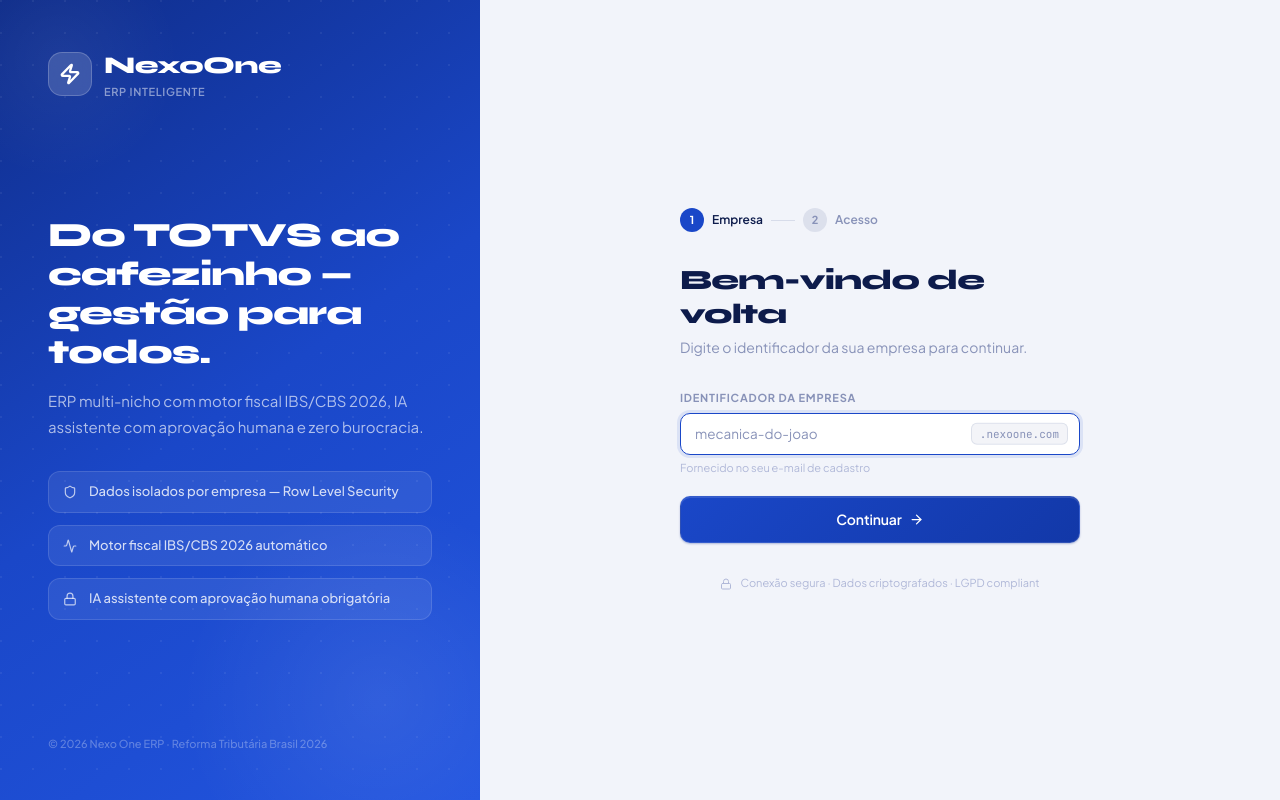
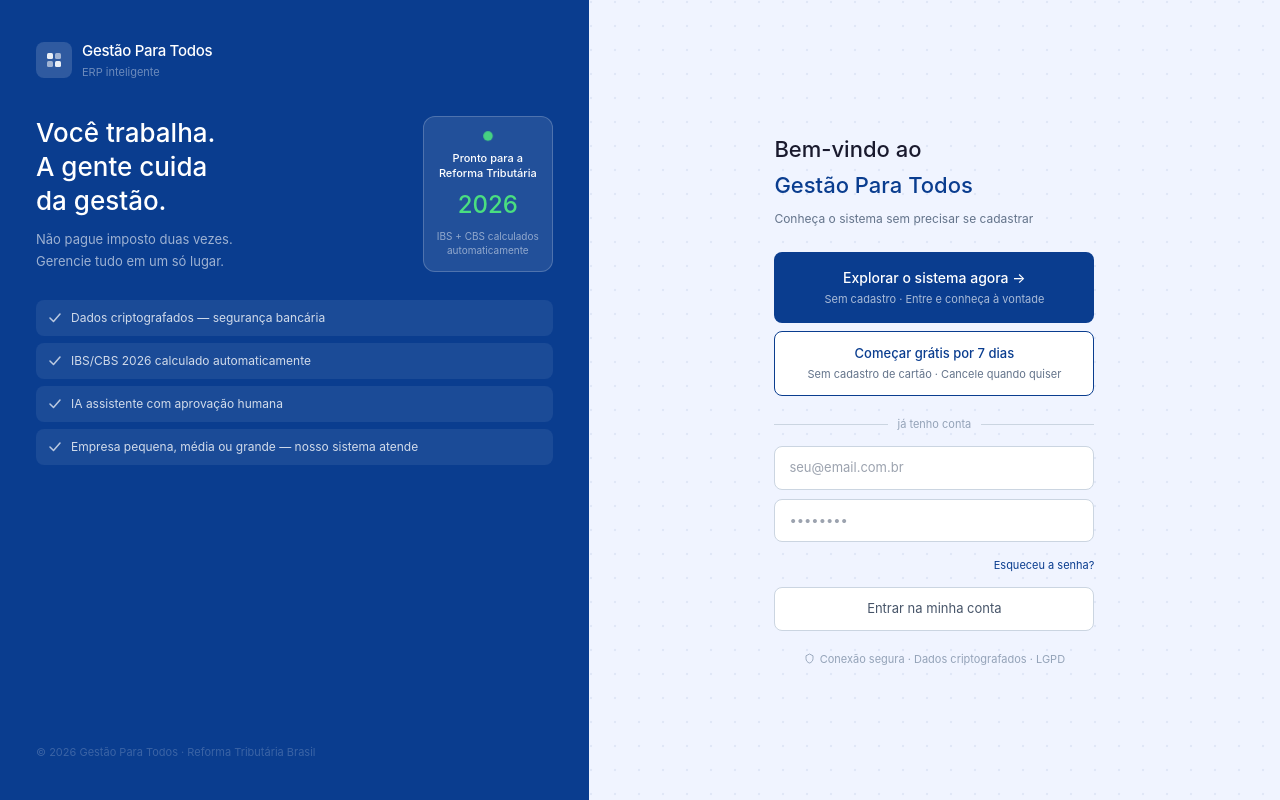
Before and after one commit to Beico10/nexo-flash-erp, a Next.js app in the folder frontend/: page /login in a window 1280 px wide. Built offline with nearby package versions, Linux system fonts and the light colour scheme.

Commit message:
feat: nova tela login explorar sem cadastro badge reforma 2026

```diff
--- a/frontend/src/app/login/page.tsx
+++ b/frontend/src/app/login/page.tsx
@@ -1,311 +1,353 @@
 'use client'
-import { useState } from 'react'
-import { Eye, EyeOff, Zap, ArrowRight, Shield, Activity, Lock } from 'lucide-react'
+import { useState, useEffect } from 'react'
+import { useRouter } from 'next/navigation'
 
 export default function LoginPage() {
-  const [form, setForm] = useState({ tenantSlug: '', email: '', password: '' })
-  const [showPass, setShowPass] = useState(false)
+  const router = useRouter()
+  const [email, setEmail] = useState('')
+  const [password, setPassword] = useState('')
   const [loading, setLoading] = useState(false)
   const [error, setError] = useState('')
-  const [step, setStep] = useState<'slug' | 'credentials'>('slug')
+  const [mounted, setMounted] = useState(false)
 
-  const handleSlugNext = (e: React.FormEvent) => {
-    e.preventDefault()
-    if (form.tenantSlug.trim()) setStep('credentials')
-  }
+  useEffect(() => { setMounted(true) }, [])
 
   const handleLogin = async (e: React.FormEvent) => {
     e.preventDefault()
     setLoading(true)
     setError('')
+
     try {
-      const res = await fetch('/api/auth/login', {
+      const res = await fetch('/api/v1/auth/login', {
         method: 'POST',
         headers: { 'Content-Type': 'application/json' },
-        body: JSON.stringify({
-          tenant_slug: form.tenantSlug,
-          email: form.email,
-          password: form.password,
-        }),
+        body: JSON.stringify({ email, password }),
       })
+
       const data = await res.json()
-      if (!res.ok) throw new Error(data.error || 'Falha no login')
-      // Salvar access_token em memória (nunca localStorage)
-      sessionStorage.setItem('access_token', data.access_token)
-      window.location.href = '/dashboard'
-    } catch (err: any) {
-      setError(err.message)
+
+      if (!res.ok) {
+        setError(data.error || 'E-mail ou senha incorretos')
+        return
+      }
+
+      // Salvar token e redirecionar
+      if (typeof window !== 'undefined') {
+        localStorage.setItem('nexo_token', data.access_token)
+        if (data.tenant_slug) {
+          localStorage.setItem('nexo_tenant', data.tenant_slug)
+        }
+      }
+
+      router.push('/dashboard')
+    } catch {
+      setError('Erro de conexão. Tente novamente.')
     } finally {
       setLoading(false)
     }
   }
 
+  const handleExplore = () => {
+    // Entra no sistema sem login — modo demonstração
+    if (typeof window !== 'undefined') {
+      localStorage.setItem('nexo_token', 'demo-token')
+      localStorage.setItem('nexo_tenant', 'demo')
+      localStorage.setItem('nexo_demo_mode', 'true')
+    }
+    router.push('/dashboard')
+  }
+
+  const handleTrial = () => {
+    router.push('/cadastro')
+  }
+
+  if (!mounted) return null
+
   return (
-    <div className="min-h-screen flex" style={{ background: '#F2F4FA' }}>
+    <div style={{
+      display: 'flex',
+      minHeight: '100vh',
+      fontFamily: '-apple-system, BlinkMacSystemFont, "Segoe UI", sans-serif',
+    }}>
 
-      {/* Left panel — branding */}
-      <div
-        className="hidden lg:flex flex-col justify-between w-[480px] flex-shrink-0 p-12 relative overflow-hidden"
-        style={{ background: 'linear-gradient(145deg, #0F2D8A 0%, #1A47C8 50%, #2255E0 100%)' }}
-      >
-        {/* Background decoration */}
+      {/* ── LADO ESQUERDO — azul ── */}
       <div style={{
-          position: 'absolute', inset: 0, opacity: 0.06,
-          backgroundImage: 'radial-gradient(circle at 1px 1px, white 1px, transparent 0)',
-          backgroundSize: '32px 32px',
-        }} />
-        <div style={{
-          position: 'absolute', bottom: -100, right: -100,
-          width: 400, height: 400,
-          borderRadius: '50%',
-          background: 'radial-gradient(circle, rgba(255,255,255,0.08) 0%, transparent 70%)',
-        }} />
-        <div style={{
-          position: 'absolute', top: -60, left: -60,
-          width: 240, height: 240,
-          borderRadius: '50%',
-          background: 'radial-gradient(circle, rgba(255,255,255,0.05) 0%, transparent 70%)',
-        }} />
+        width: '46%',
+        background: '#0A3D8F',
+        padding: '40px 36px',
+        display: 'flex',
+        flexDirection: 'column',
+        justifyContent: 'space-between',
+      }}>
+        <div>
 
           {/* Logo */}
-        <div className="relative">
-          <div className="flex items-center gap-3">
+          <div style={{ display: 'flex', alignItems: 'center', gap: 10, marginBottom: 36 }}>
             <div style={{
-              width: 44, height: 44, borderRadius: 14,
+              width: 36, height: 36, borderRadius: 8,
               background: 'rgba(255,255,255,0.15)',
-              border: '1px solid rgba(255,255,255,0.2)',
               display: 'flex', alignItems: 'center', justifyContent: 'center',
-              backdropFilter: 'blur(10px)',
+              flexShrink: 0,
             }}>
-              <Zap size={22} className="text-white" strokeWidth={2.5} />
+              <svg width="18" height="18" viewBox="0 0 18 18" fill="none">
+                <rect x="2" y="2" width="6" height="6" rx="1.5" fill="white" opacity="0.9"/>
+                <rect x="10" y="2" width="6" height="6" rx="1.5" fill="white" opacity="0.55"/>
+                <rect x="2" y="10" width="6" height="6" rx="1.5" fill="white" opacity="0.55"/>
+                <rect x="10" y="10" width="6" height="6" rx="1.5" fill="white" opacity="0.9"/>
+              </svg>
             </div>
             <div>
-              <div style={{ fontFamily: 'var(--font-syne)', fontWeight: 800, fontSize: 24, color: '#fff', letterSpacing: '-0.02em' }}>
-                NexoOne
+              <div style={{ fontSize: 15, fontWeight: 500, color: 'white', letterSpacing: -0.3 }}>
+                Gestão Para Todos
               </div>
-              <div style={{ fontSize: 11, color: 'rgba(255,255,255,0.5)', fontWeight: 600, letterSpacing: '0.06em', textTransform: 'uppercase' }}>
-                ERP Inteligente
-              </div>
+              <div style={{ fontSize: 11, color: 'rgba(255,255,255,0.4)', marginTop: 1 }}>
+                ERP inteligente
               </div>
             </div>
           </div>
 
-        {/* Middle content */}
-        <div className="relative space-y-8">
-          <div>
-            <p style={{ fontFamily: 'var(--font-syne)', fontSize: 34, fontWeight: 800, color: '#fff', lineHeight: 1.15, letterSpacing: '-0.03em' }}>
-              Do TOTVS ao cafezinho — gestão para todos.
+          {/* Headline + Badge lado a lado */}
+          <div style={{ display: 'flex', gap: 14, alignItems: 'flex-start', marginBottom: 28 }}>
+
+            {/* Headline */}
+            <div style={{ flex: 1 }}>
+              <p style={{ fontSize: 26, fontWeight: 500, color: 'white', lineHeight: 1.3, margin: '0 0 12px' }}>
+                Você trabalha.<br />A gente cuida<br />da gestão.
               </p>
-            <p style={{ fontSize: 15, color: 'rgba(255,255,255,0.65)', marginTop: 16, lineHeight: 1.7 }}>
-              ERP multi-nicho com motor fiscal IBS/CBS 2026, IA assistente com aprovação humana e zero burocracia.
+              <p style={{ fontSize: 13, color: 'rgba(255,255,255,0.6)', lineHeight: 1.65, margin: 0 }}>
+                Não pague imposto duas vezes.<br />
+                Gerencie tudo em um só lugar.
               </p>
             </div>
 
-          {/* Feature pills */}
-          <div className="space-y-3">
+            {/* Badge Reforma Tributária */}
+            <div style={{
+              width: 130, flexShrink: 0,
+              background: 'rgba(255,255,255,0.1)',
+              border: '1px solid rgba(255,255,255,0.2)',
+              borderRadius: 12, padding: '14px 12px',
+              textAlign: 'center',
+            }}>
+              <div style={{
+                width: 10, height: 10, borderRadius: '50%',
+                background: '#4ADE80', margin: '0 auto 10px',
+                animation: 'dotPulse 2s infinite',
+              }} />
+              <p style={{ fontSize: 11, fontWeight: 500, color: 'white', margin: '0 0 6px', lineHeight: 1.35 }}>
+                Pronto para a<br />Reforma Tributária
+              </p>
+              <p style={{ fontSize: 24, fontWeight: 500, color: '#4ADE80', margin: '0 0 6px' }}>
+                2026
+              </p>
+              <p style={{ fontSize: 10, color: 'rgba(255,255,255,0.5)', margin: 0, lineHeight: 1.4 }}>
+                IBS + CBS calculados automaticamente
+              </p>
+            </div>
+          </div>
+
+          {/* Benefícios */}
+          <div style={{ display: 'flex', flexDirection: 'column', gap: 7 }}>
             {[
-              { icon: <Shield size={14} />, text: 'Dados isolados por empresa — Row Level Security' },
-              { icon: <Activity size={14} />, text: 'Motor fiscal IBS/CBS 2026 automático' },
-              { icon: <Lock size={14} />, text: 'IA assistente com aprovação humana obrigatória' },
-            ].map((f, i) => (
-              <div key={i} className="flex items-center gap-3" style={{
-                background: 'rgba(255,255,255,0.08)',
-                border: '1px solid rgba(255,255,255,0.12)',
-                borderRadius: 12, padding: '10px 14px',
+              'Dados criptografados — segurança bancária',
+              'IBS/CBS 2026 calculado automaticamente',
+              'IA assistente com aprovação humana',
+              'Empresa pequena, média ou grande — nosso sistema atende',
+            ].map((item, i) => (
+              <div key={i} style={{
+                display: 'flex', alignItems: 'center', gap: 10,
+                background: 'rgba(255,255,255,0.07)',
+                borderRadius: 8, padding: '9px 13px',
               }}>
-                <div style={{ color: 'rgba(255,255,255,0.7)' }}>{f.icon}</div>
-                <span style={{ fontSize: 13, color: 'rgba(255,255,255,0.8)', fontWeight: 500 }}>{f.text}</span>
+                <svg width="12" height="12" viewBox="0 0 12 12" fill="none" style={{ flexShrink: 0 }}>
+                  <path d="M1 6l3.5 3.5L11 2" stroke="rgba(255,255,255,0.7)" strokeWidth="1.5" strokeLinecap="round" strokeLinejoin="round"/>
+                </svg>
+                <span style={{ fontSize: 12, color: 'rgba(255,255,255,0.8)' }}>{item}</span>
               </div>
             ))}
           </div>
         </div>
 
-        {/* Footer */}
-        <div className="relative">
-          <p style={{ fontSize: 11, color: 'rgba(255,255,255,0.3)', fontWeight: 500 }}>
-            © 2026 Nexo One ERP · Reforma Tributária Brasil 2026
+        <p style={{ fontSize: 11, color: 'rgba(255,255,255,0.2)', margin: '24px 0 0' }}>
+          © 2026 Gestão Para Todos · Reforma Tributária Brasil
         </p>
+      </div>
+
+      {/* ── LADO DIREITO — azul claro com pontos ── */}
+      <div style={{
+        flex: 1,
+        background: '#F0F4FF',
+        padding: '40px 44px',
+        display: 'flex',
+        flexDirection: 'column',
+        justifyContent: 'center',
+        position: 'relative',
+        overflow: 'hidden',
+      }}>
+
+        {/* Padrão de pontos decorativos */}
+        <svg
+          style={{ position: 'absolute', inset: 0, width: '100%', height: '100%', pointerEvents: 'none' }}
+          xmlns="http://www.w3.org/2000/svg"
+        >
+          <defs>
+            <pattern id="dots" x="0" y="0" width="24" height="24" patternUnits="userSpaceOnUse">
+              <circle cx="2" cy="2" r="1.2" fill="#0A3D8F" opacity="0.07"/>
+            </pattern>
+          </defs>
+          <rect width="100%" height="100%" fill="url(#dots)"/>
+        </svg>
+
+        <div style={{ maxWidth: 320, margin: '0 auto', width: '100%', position: 'relative' }}>
+
+          {/* Saudação */}
+          <div style={{ marginBottom: 24 }}>
+            <p style={{ fontSize: 22, fontWeight: 500, color: '#1a1a2e', margin: '0 0 3px' }}>
+              Bem-vindo ao
+            </p>
+            <p style={{ fontSize: 22, fontWeight: 500, color: '#0A3D8F', margin: '0 0 8px' }}>
+              Gestão Para Todos
+            </p>
+            <p style={{ fontSize: 12, color: '#64748b', margin: 0 }}>
+              Conheça o sistema sem precisar se cadastrar
+            </p>
+          </div>
+
+          {/* BOTÃO PRINCIPAL — explorar sem login */}
+          <button
+            onClick={handleExplore}
+            style={{
+              width: '100%',
+              background: '#0A3D8F',
+              borderRadius: 8, border: 'none',
+              padding: '15px 18px', textAlign: 'center',
+              cursor: 'pointer', marginBottom: 8,
+              animation: 'pulseBtn 2s infinite',
+            }}
+          >
+            <p style={{ fontSize: 14, fontWeight: 500, margin: '0 0 3px', color: 'white' }}>
+              Explorar o sistema agora →
+            </p>
+            <p style={{ fontSize: 11, color: 'rgba(255,255,255,0.65)', margin: 0 }}>
+              Sem cadastro · Entre e conheça à vontade
+            </p>
+          </button>
+
+          {/* Trial */}
+          <button
+            onClick={handleTrial}
+            style={{
+              width: '100%',
+              background: 'white',
+              border: '1.5px solid #0A3D8F',
+              borderRadius: 8, padding: '12px 16px',
+              textAlign: 'center', cursor: 'pointer',
+              marginBottom: 20,
+            }}
+          >
+            <p style={{ fontSize: 13, fontWeight: 500, color: '#0A3D8F', margin: '0 0 3px' }}>
+              Começar grátis por 7 dias
+            </p>
+            <p style={{ fontSize: 11, color: '#64748b', margin: 0 }}>
+              Sem cadastro de cartão · Cancele quando quiser
+            </p>
+          </button>
+
+          {/* Divisor */}
+          <div style={{ display: 'flex', alignItems: 'center', gap: 10, marginBottom: 14 }}>
+            <div style={{ flex: 1, height: 0.5, background: '#cbd5e1' }} />
+            <span style={{ fontSize: 11, color: '#94a3b8' }}>já tenho conta</span>
+            <div style={{ flex: 1, height: 0.5, background: '#cbd5e1' }} />
+          </div>
+
+          {/* Formulário de login */}
+          <form onSubmit={handleLogin}>
+            <div style={{ display: 'flex', flexDirection: 'column', gap: 9, marginBottom: 12 }}>
+              <input
+                type="email"
+                placeholder="seu@email.com.br"
+                value={email}
+                onChange={e => setEmail(e.target.value)}
+                style={{
+                  border: '0.5px solid #cbd5e1',
+                  borderRadius: 8, padding: '11px 14px',
+                  fontSize: 13, color: '#1a1a2e',
+                  background: 'white', outline: 'none',
+                  width: '100%', boxSizing: 'border-box',
+                }}
+              />
+              <input
+                type="password"
+                placeholder="••••••••"
+                value={password}
+                onChange={e => setPassword(e.target.value)}
+                style={{
+                  border: '0.5px solid #cbd5e1',
+                  borderRadius: 8, padding: '11px 14px',
+                  fontSize: 13, color: '#1a1a2e',
+                  background: 'white', outline: 'none',
+                  width: '100%', boxSizing: 'border-box',
+                }}
+              />
+              <div style={{ textAlign: 'right' }}>
+                <a href="/recuperar-senha" style={{ fontSize: 11, color: '#0A3D8F', textDecoration: 'none' }}>
+                  Esqueceu a senha?
+                </a>
               </div>
             </div>
 
-      {/* Right panel — form */}
-      <div className="flex-1 flex items-center justify-center p-8">
-        <div className="w-full max-w-[400px] animate-fade-in">
-
-          {/* Mobile logo */}
-          <div className="lg:hidden flex items-center gap-2.5 mb-10 justify-center">
-            <div style={{ width: 36, height: 36, borderRadius: 10, background: 'linear-gradient(135deg,#1A47C8,#0F2D8A)', display: 'flex', alignItems: 'center', justifyContent: 'center' }}>
-              <Zap size={18} className="text-white" strokeWidth={2.5} />
-            </div>
-            <span style={{ fontFamily: 'var(--font-syne)', fontWeight: 800, fontSize: 22, color: '#0D1B4B', letterSpacing: '-0.02em' }}>
-              Nexo<span style={{ color: '#1A47C8' }}>One</span>
-            </span>
-          </div>
-
-          {/* Step indicator */}
-          <div className="flex items-center gap-2 mb-8">
-            {['Empresa', 'Acesso'].map((s, i) => {
-              const active = (i === 0 && step === 'slug') || (i === 1 && step === 'credentials')
-              const done = i === 0 && step === 'credentials'
-              return (
-                <div key={s} className="flex items-center gap-2">
-                  <div style={{
-                    width: 24, height: 24, borderRadius: '50%',
-                    background: done ? '#047857' : active ? '#1A47C8' : 'rgba(26,51,120,0.1)',
-                    display: 'flex', alignItems: 'center', justifyContent: 'center',
-                    fontSize: 11, fontWeight: 700,
-                    color: (done || active) ? '#fff' : '#8892B8',
-                    transition: 'all 0.3s',
-                  }}>
-                    {done ? '✓' : i + 1}
-                  </div>
-                  <span style={{ fontSize: 12, fontWeight: 600, color: active ? '#0D1B4B' : '#8892B8', transition: 'all 0.3s' }}>{s}</span>
-                  {i < 1 && <div style={{ width: 24, height: 1, background: done ? '#047857' : 'rgba(26,51,120,0.12)', transition: 'all 0.3s' }} />}
-                </div>
-              )
-            })}
-          </div>
-
-          {/* Heading */}
-          <div className="mb-8">
-            <h1 style={{ fontFamily: 'var(--font-syne)', fontSize: 28, fontWeight: 800, color: '#0D1B4B', letterSpacing: '-0.025em', lineHeight: 1.2 }}>
-              {step === 'slug' ? 'Bem-vindo de volta' : `Olá, ${form.tenantSlug}`}
-            </h1>
-            <p style={{ fontSize: 14, color: '#8892B8', marginTop: 6 }}>
-              {step === 'slug'
-                ? 'Digite o identificador da sua empresa para continuar.'
-                : 'Insira suas credenciais para acessar o sistema.'}
+            {error && (
+              <p style={{ fontSize: 12, color: '#ef4444', marginBottom: 10, textAlign: 'center' }}>
+                {error}
               </p>
-          </div>
-
-          {/* STEP 1: Tenant slug */}
-          {step === 'slug' && (
-            <form onSubmit={handleSlugNext} className="space-y-5 animate-slide-up">
-              <div>
-                <label className="label">Identificador da empresa</label>
-                <div className="relative">
-                  <input
-                    autoFocus
-                    data-testid="login-tenant-input"
-                    value={form.tenantSlug}
-                    onChange={e => setForm(f => ({ ...f, tenantSlug: e.target.value.toLowerCase().replace(/\s/g, '-') }))}
-                    placeholder="mecanica-do-joao"
-                    className="input pr-32"
-                    style={{ paddingLeft: 14 }}
-                  />
-                  <span style={{
-                    position: 'absolute', right: 12, top: '50%', transform: 'translateY(-50%)',
-                    fontSize: 11, color: '#8892B8', fontFamily: 'var(--font-jetbrains)',
-                    background: 'rgba(26,51,120,0.05)', padding: '2px 8px', borderRadius: 6,
-                    border: '1px solid rgba(26,51,120,0.1)',
-                  }}>
-                    .nexoone.com
-                  </span>
-                </div>
-                <p style={{ fontSize: 11, color: '#B0B8D8', marginTop: 5 }}>
-                  Fornecido no seu e-mail de cadastro
-                </p>
-              </div>
-              <button type="submit" data-testid="login-continue-btn" className="btn-primary w-full justify-center py-3" style={{ fontSize: 14 }}>
-                Continuar
-                <ArrowRight size={15} />
-              </button>
-            </form>
             )}
-
-          {/* STEP 2: Email + Password */}
-          {step === 'credentials' && (
-            <form onSubmit={handleLogin} className="space-y-5 animate-slide-up">
-              {/* Error */}
-              {error && (
-                <div style={{
-                  padding: '12px 14px', borderRadius: 10,
-                  background: '#FFF1F1', border: '1px solid rgba(197,48,48,0.2)',
-                  fontSize: 13, color: '#C53030', fontWeight: 500,
-                }}>
-                  {error}
-                </div>
-              )}
-
-              <div>
-                <label className="label">E-mail</label>
-                <input
-                  type="email"
-                  autoFocus
-                  data-testid="login-email-input"
-                  value={form.email}
-                  onChange={e => setForm(f => ({ ...f, email: e.target.value }))}
-                  placeholder="joao@mecanicadojoao.com.br"
-                  className="input"
-                  required
-                />
-              </div>
-
-              <div>
-                <div className="flex items-center justify-between mb-1.5">
-                  <label className="label" style={{ marginBottom: 0 }}>Senha</label>
-                  <button type="button" style={{ fontSize: 12, color: '#1A47C8', fontWeight: 600, background: 'none', border: 'none', cursor: 'pointer' }}>
-                    Esqueci a senha
-                  </button>
-                </div>
-                <div className="relative">
-                  <input
-                    type={showPass ? 'text' : 'password'}
-                    data-testid="login-password-input"
-                    value={form.password}
-                    onChange={e => setForm(f => ({ ...f, password: e.target.value }))}
-                    placeholder="••••••••"
-                    className="input pr-11"
-                    required
-                  />
-                  <button
-                    type="button"
-                    onClick={() => setShowPass(v => !v)}
-                    style={{ position: 'absolute', right: 12, top: '50%', transform: 'translateY(-50%)', background: 'none', border: 'none', cursor: 'pointer', color: '#8892B8' }}
-                  >
-                    {showPass ? <EyeOff size={16} /> : <Eye size={16} />}
-                  </button>
-                </div>
-              </div>
 
             <button
               type="submit"
               disabled={loading}
-                data-testid="login-submit-btn"
-                className="btn-primary w-full justify-center py-3"
-                style={{ fontSize: 14, marginTop: 8 }}
+              style={{
+                width: '100%',
+                border: '0.5px solid #cbd5e1',
+                background: 'white',
+                borderRadius: 8, padding: '11px',
+                textAlign: 'center', fontSize: 13,
+                color: '#475569', cursor: 'pointer',
+                marginBottom: 20,
+                opacity: loading ? 0.7 : 1,
+              }}
             >
-                {loading ? (
-                  <div style={{ width: 16, height: 16, border: '2px solid rgba(255,255,255,0.3)', borderTopColor: '#fff', borderRadius: '50%', animation: 'spin 0.7s linear infinite' }} />
-                ) : (
-                  <>Entrar no sistema <ArrowRight size={15} /></>
-                )}
-              </button>
-
-              <button
-                type="button"
-                onClick={() => { setStep('slug'); setError('') }}
-                className="btn-ghost w-full justify-center"
-                style={{ fontSize: 13 }}
-              >
-                ← Trocar empresa
+              {loading ? 'Entrando...' : 'Entrar na minha conta'}
             </button>
           </form>
-          )}
 
-          {/* Security note */}
-          <div className="mt-8 flex items-center gap-2 justify-center">
-            <Lock size={12} style={{ color: '#B0B8D8' }} />
-            <p style={{ fontSize: 11, color: '#B0B8D8' }}>
-              Conexão segura · Dados criptografados · LGPD compliant
-            </p>
-          </div>
+          {/* Segurança */}
+          <div style={{ display: 'flex', alignItems: 'center', justifyContent: 'center', gap: 5 }}>
+            <svg width="11" height="11" viewBox="0 0 11 11" fill="none">
+              <path d="M5.5 1L2 2.8v2.7c0 2.3 1.5 4 3.5 4.5 2-.5 3.5-2.2 3.5-4.5V2.8L5.5 1z" stroke="#94a3b8" strokeWidth="0.9" fill="none"/>
+            </svg>
+            <span style={{ fontSize: 11, color: '#94a3b8' }}>
+              Conexão segura · Dados criptografados · LGPD
+            </span>
           </div>
         </div>
 
-      <style jsx global>{`
-        @keyframes spin { to { transform: rotate(360deg); } }
+        {/* Animações CSS */}
+        <style>{`
+          @keyframes pulseBtn {
+            0%   { box-shadow: 0 0 0 0 rgba(10,61,143,0.4); }
+            60%  { box-shadow: 0 0 0 12px rgba(10,61,143,0); }
+            100% { box-shadow: 0 0 0 0 rgba(10,61,143,0); }
+          }
+          @keyframes dotPulse {
+            0%,100% { opacity: 1; transform: scale(1); }
+            50%      { opacity: 0.6; transform: scale(0.85); }
+          }
+          @media (max-width: 768px) {
+            div[style*="width: 46%"] {
+              width: 100% !important;
+            }
+          }
         `}</style>
+      </div>
     </div>
   )
 }
```
Lines whose indentation alone changed are shown as unchanged.
